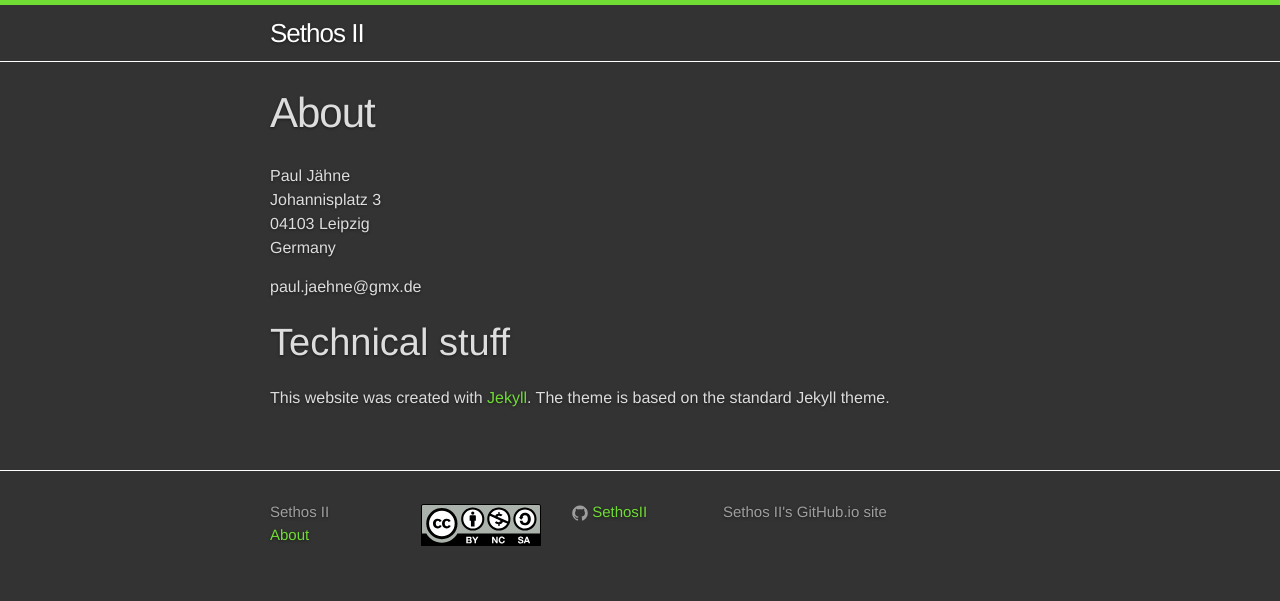
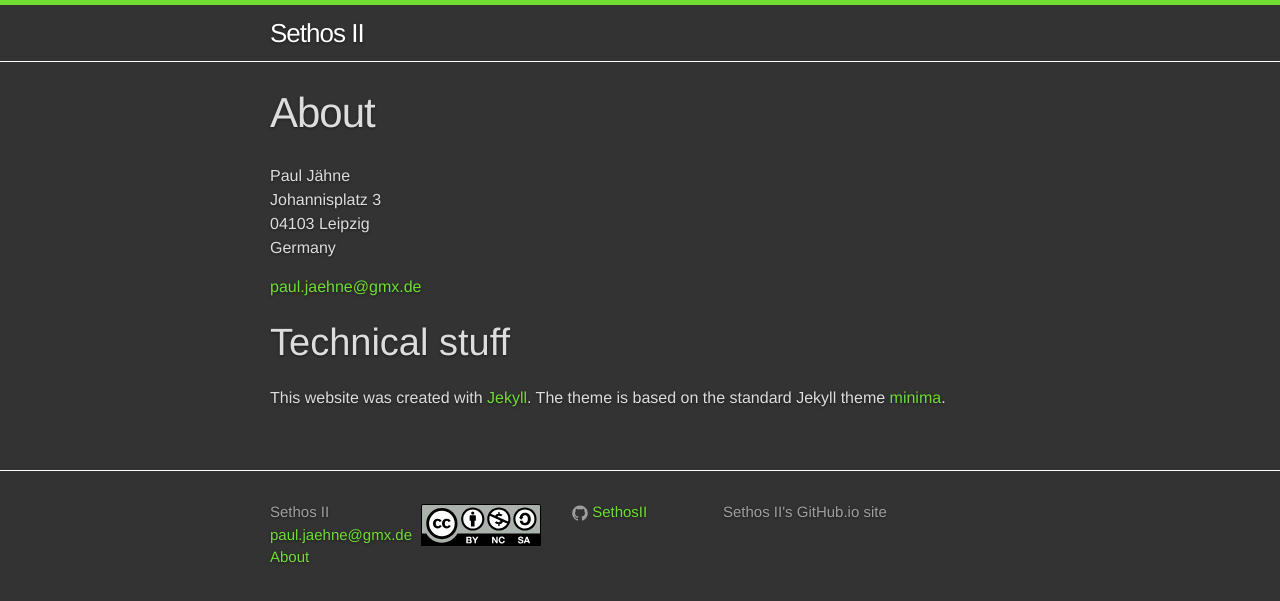
Before and after one commit to SethosII/SethosII.github.io, a Jekyll site: the page built from about.md, in a window 1280 px wide. Shown: the top 601 px of the page. Built offline with Jekyll 4.4.1, drawn with Linux system fonts in a browser that asks for light colours.

Commit message:
Update mail protection for reusability

```diff
--- a/_config.yml
+++ b/_config.yml
@@ -1,5 +1,18 @@
 # Site settings
 title: "Sethos II"
+email: >
+  <script language="javascript">
+    a = "paul";
+    b = "jaehne";
+    c = "@";
+    d = "gmx";
+    e = "de";
+    f = a + "." + b + c + d + "." + e;
+    document.write("<a href=\"mailto:" + f + "\">" + f + "</a>");
+  </script>
+  <noscript>
+    <a href="mailto:bat.man@waynecorp.com">bat.man@waynecorp.com</a> Please enable JavaScript!
+  </noscript>
 description: "Sethos II's GitHub.io site"
 baseurl: ""
 url: "https://SethosII.github.io" # the base hostname & protocol for your site
--- a/_includes/footer.html
+++ b/_includes/footer.html
@@ -8,7 +8,7 @@
       <div class="footer-col footer-col-1">
         <ul class="contact-list">
           <li>{{ site.title }}</li>
-          <li><a href="mailto:{{ site.email }}">{{ site.email }}</a></li>
+          <li>{{ site.email }}</li>
           <li><a class="page-link" href="{{ "/about/" | prepend: site.baseurl }}">About</a></li>
         </ul>
       </div>
--- a/about.md
+++ b/about.md
@@ -10,19 +10,9 @@ Johannisplatz 3
 Germany
 
 <p>
-  <script language="javascript">
-    a = "paul";
-    b = "jaehne";
-    c = "@";
-    d = "gmx";
-    e = "de";
-    document.write("<div>" + a + "." + b + c + d + "." + e + "</div>");
-  </script>
-  <noscript>
-    <a href="mailto:bat.man@waynecorp.com">bat.man@waynecorp.com</a> Please enable JavaScript!
-  </noscript>
+  {{ site.email }}
 </p>
 
 # Technical stuff
 
-This website was created with [Jekyll](http://jekyllrb.com). The theme is based on the standard Jekyll theme.
+This website was created with [Jekyll](http://jekyllrb.com). The theme is based on the standard Jekyll theme [minima](https://github.com/jekyll/minima/).
```
